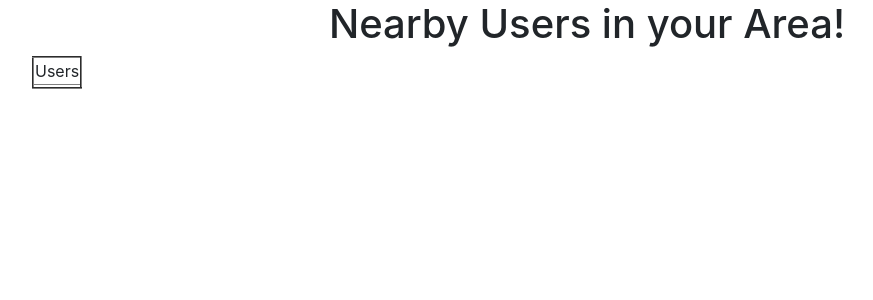
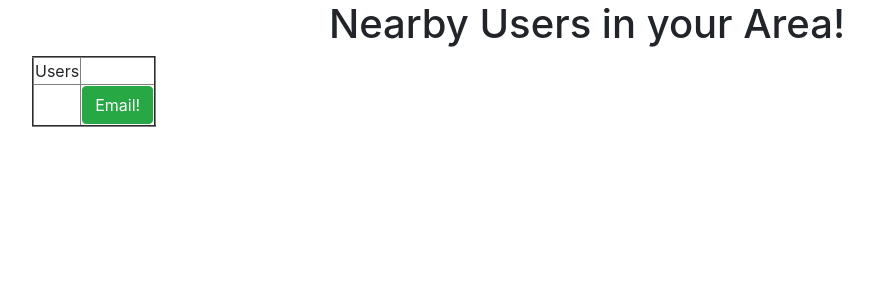
Before and after one commit to toch24/MovieAte, a Flask app: page /nearbyusers in a window 1280 px wide. Shown: the part 56-356 px from the top of the page, without its empty margins (53-926 px from the left). Run offline with Flask 2, Linux system fonts and the light colour scheme; data that the repository does not hold is empty; some libraries are stand-ins or nearby versions.

Commit message:
Users can email nearby users now!

```diff
--- a/app.py
+++ b/app.py
@@ -2,6 +2,10 @@ from flask import Flask, render_template, request, redirect, flash, session, url
 import pyodbc
 from imdb import IMDb
 from collections import Counter
+import os
+import win32com.client as win32
+
+
 
 app = Flask(__name__)
 app.secret_key = "qwroiqwkdnkas"
@@ -29,6 +33,25 @@ def login():
 @app.route('/home')
 def homeuser():
     return redirect(url_for('.home') )
+
+@app.route('/email', methods = ['POST', 'GET'])
+def email():
+    c = conn().cursor()
+    username = request.form['username']
+    c.execute("SELECT Email FROM Users WHERE Username = ?", username)
+
+    email = c.fetchone()
+    email = email[0]
+    Emailer('' , '' , str(email))
+    return redirect('/nearbyusers')
+
+def Emailer(text, subject, recipient):
+    outlook = win32.Dispatch('outlook.application')
+    mail = outlook.CreateItem(0)
+    mail.To = recipient
+    mail.Subject = subject
+    mail.HtmlBody = text
+    mail.Display(False)
 
 @app.route('/postlogin', methods = ['POST'])
 def postlogin():
@@ -337,10 +360,11 @@ def postregister():
     lname = request.form['lname']
     password = request.form['password']
     cpassword = request.form['cpassword']
+    email = request.form['email']
 
     if password == cpassword:
         try:
-            c.execute("INSERT INTO Users (Username, firstname, lastname, Locations, Password) VALUES (?, ?, ?, ?, ?)", username, fname, lname, location, password)
+            c.execute("INSERT INTO Users (Username, firstname, lastname, Locations, Password, email) VALUES (?, ?, ?, ?, ?, ?)", username, fname, lname, location, password, email)
             flash('Successfully registered')
             c.commit()
         except:
--- a/templates/nearbyusers.html
+++ b/templates/nearbyusers.html
@@ -32,7 +32,12 @@
   {% for row in Locrows %}
     <tr>
       <td>{{ row[0]}}</td>
-
+      <td>
+        <form action="/email" method="POST">
+         <input type = "hidden" name = "username" value = "{{ row[0] }}" >
+         <button  type = "submit" class="btn btn-md btn-success btn-block">Email!</button>
+        </form>
+       </td>
     </tr>
 
   {% endfor %}
--- a/templates/register.html
+++ b/templates/register.html
@@ -32,6 +32,10 @@
     			<input class="form-control" type="text" name="username" placeholder="Username">
             </div>
 
+          <div class="form-group">
+            <input class="form-control" type="text" name="email" placeholder="Email Address">
+             </div>
+
         <div class="form-group">
         <input class="form-control" type="text" name="fname" placeholder="First Name">
         </div>
```
